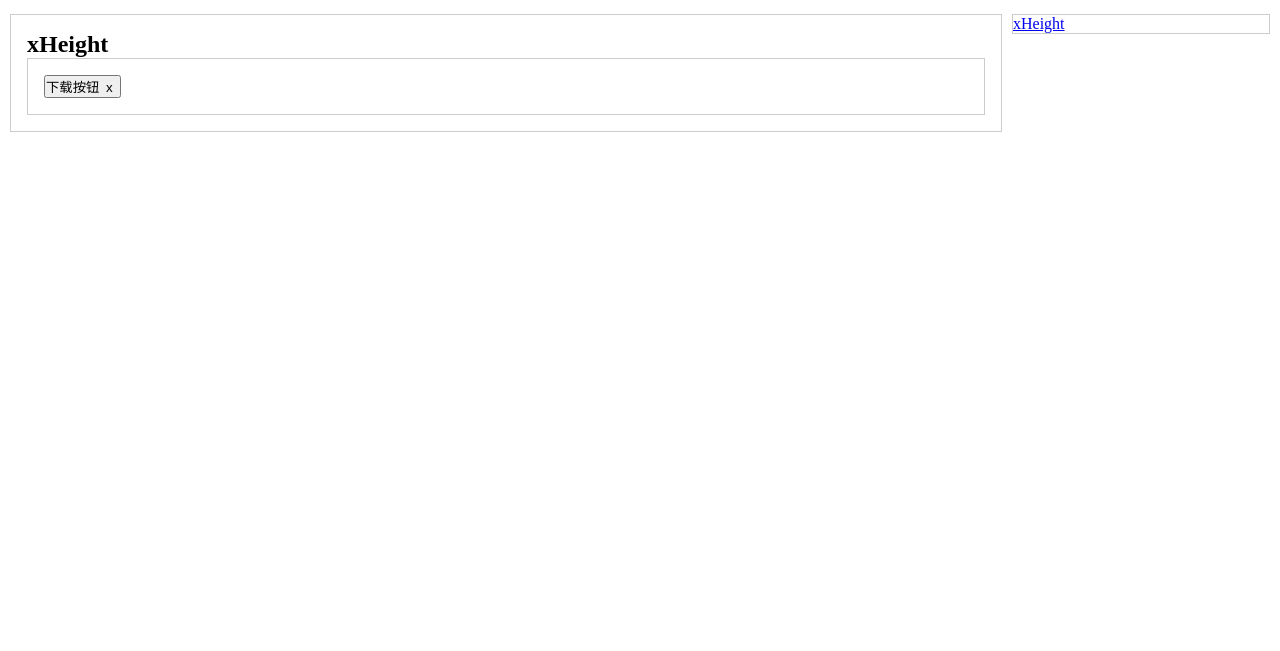
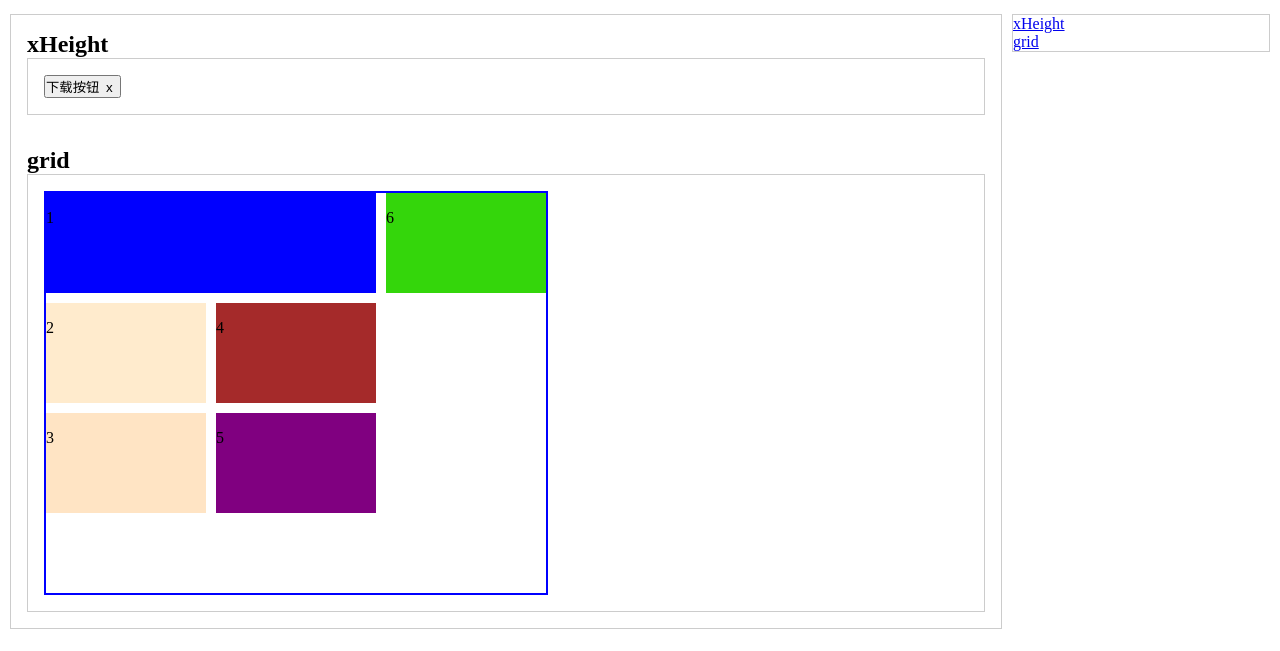
Before and after one commit to edisonLzy/css-learn, a website built with webpack: page public/index.html in a window 1280 px wide. Shown: the part 49-700 px from the top of the page. Built offline with nearby package versions, Linux system fonts and the light colour scheme; some packages are replaced by stand-ins of ours.

Commit message:
feat(grid): 新增grid布局知识
新增grid布局知识

```diff
--- a/index.ts
+++ b/index.ts
@@ -1,2 +1,3 @@
 import './src/index.scss';
 import './src/xHeight';
+import './src/grid'
--- /dev/null
+++ b/src/grid/index.html
@@ -0,0 +1,9 @@
+
+<section class="container">
+ <div class="item">1</div>
+ <div class="item">2</div>
+ <div class="item">3</div>
+ <div class="item">4</div>
+ <div class="item">5</div>
+ <div class="item">6</div>
+</section>
--- /dev/null
+++ b/src/grid/index.scss
@@ -0,0 +1,32 @@
+.container{
+    display: grid;
+    grid-template-rows: repeat(3,100px);
+    grid-template-columns: repeat(3,1fr);
+    grid-auto-flow: column;
+    gap: 10px;
+    width: 500px;
+    height: 400px;
+    border: 2px solid blue;
+    .item{
+     transition: .5s;
+    }
+    .item:nth-child(1){
+        grid-column:1 / 3;
+        background: blue;
+    }
+    .item:nth-child(2){
+        background: blanchedalmond;
+    }
+    .item:nth-child(3){
+        background: bisque;
+    }
+    .item:nth-child(4){
+        background: brown;
+    }
+    .item:nth-child(5){
+        background: purple;
+    }
+    .item:nth-child(6){
+        background: rgb(52, 214, 11);
+    }
+}
--- /dev/null
+++ b/src/grid/index.ts
@@ -0,0 +1,5 @@
+import {createItem} from '../utils';
+import './index.scss';
+const h = require('./index.html')
+// ex实现icon居中
+createItem({title:'grid',article:h})
--- a/src/index.scss
+++ b/src/index.scss
@@ -32,5 +32,7 @@ main{
         margin-left: 10px;
         width: 20vw;
         border: 1px solid #ccc;
+        display: flex;
+        flex-direction: column;
     }
 }
```
